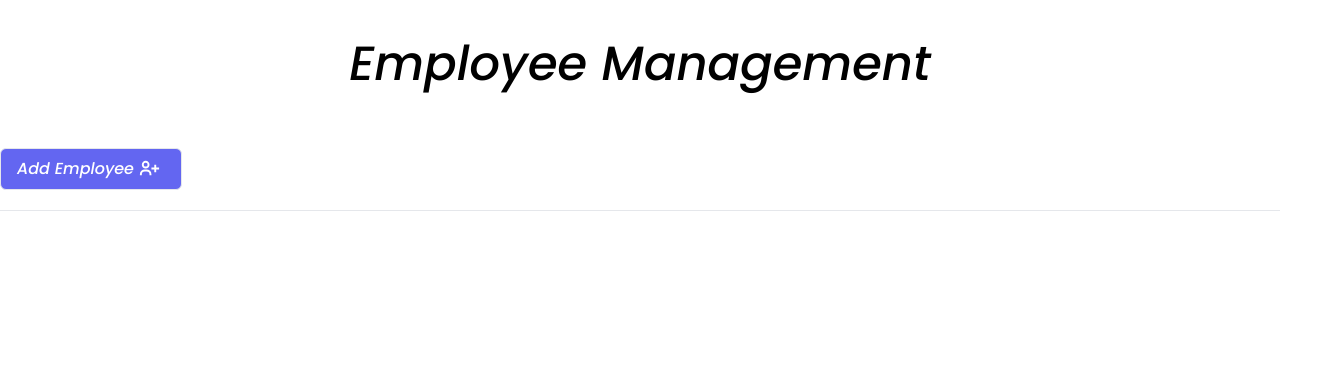
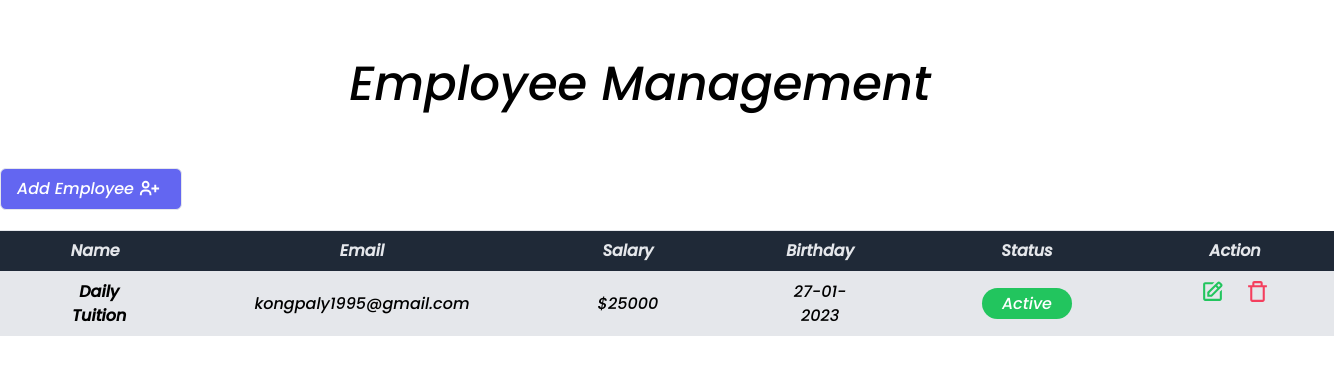
Before and after one commit to kongly0105/NextJS-CRUD, a Next.js app: page / in a window 1280 px wide. Shown: the top 374 px of the page, 1334 px wide, since content can reach past the window. Built offline with nearby package versions, Linux system fonts and the light colour scheme.

Commit message:
CRUD Application with Redux & React Query - Next.js For Beginners [#3] - Table

```diff
--- /dev/null
+++ b/components/table.js
@@ -0,0 +1,55 @@
+/* eslint-disable @next/next/no-img-element */
+import { BiEdit, BiTrashAlt } from "react-icons/bi"
+
+export default function table() {
+  return (
+    <table className="min-w-full table-auto">
+        <thead>
+            <tr className="bg-gray-800">
+                <th className="px-16 py-2">
+                    <span className="text-gray-200">Name</span>
+                </th>
+                <th className="px-16 py-2">
+                    <span className="text-gray-200">Email</span>
+                </th>
+                <th className="px-16 py-2">
+                    <span className="text-gray-200">Salary</span>
+                </th>
+                <th className="px-16 py-2">
+                    <span className="text-gray-200">Birthday</span>
+                </th>
+                <th className="px-16 py-2">
+                    <span className="text-gray-200">Status</span>
+                </th>
+                <th className="px-16 py-2">
+                <span className="text-gray-200">Action</span>
+            </th>
+            </tr>
+        </thead>
+        <tbody className="bg-gray-200">
+            <tr className="bggray-50 text-center">
+                <td className="px-16 py-2 flex flex-row items-center">
+                    <img src="#" alt="" />
+                    <span className="text-center ml-2 font-semibold">Daily Tuition</span>
+                </td>
+                <td className="px-16 py-2">
+                    <span>kongpaly1995@gmail.com</span>
+                </td>
+                <td className="px-16 py-2">
+                    <span>$25000</span>
+                </td>
+                <td className="px-16 py-2">
+                <span>27-01-2023</span>
+                </td>
+                <td className="px-16 py-2">
+                    <button className="cursor"><span className="bg-green-500 text-white px-5 py-1 rounded-full">Active</span></button>
+                </td>
+                <td className="flex justify-around gap-5 px-16 py-2">
+                    <button className="cursor"><BiEdit size={25} color={"rgb(34,197,94)"} /></button>
+                    <button className="cursor"><BiTrashAlt size={25} color={"rgb(244,63,94)"} /></button>
+                </td>
+            </tr>
+        </tbody>
+    </table>
+  )
+}
--- a/pages/index.tsx
+++ b/pages/index.tsx
@@ -1,5 +1,6 @@
 import Head from 'next/head'
 import { BiUserPlus } from "react-icons/bi";
+import Table from '../components/table'
 
 export default function Home() {
   return (
@@ -10,7 +11,7 @@ export default function Home() {
         <meta name="viewport" content="width=device-width, initial-scale=1" />
         <link rel="icon" href="/favicon.ico" />
       </Head>
-      <main className='py-5f'>
+      <main className='py-5'>
         <h1 className='text-xl md:text-5xl text-center fond-bold py-10'>Employee Management</h1>
         <div className='container mx-auto flex justify-between py-5 border-b'>
           <div className='left flex gap-3'>
@@ -21,10 +22,11 @@ export default function Home() {
               </span>
             </button>
           </div>
-
           {/** collapsable form */}
-
-          {/** table */}
+        </div>
+        {/** table */}
+        <div className='container mx-auto'>
+          <Table />
         </div>
       </main>
     </section>
```
